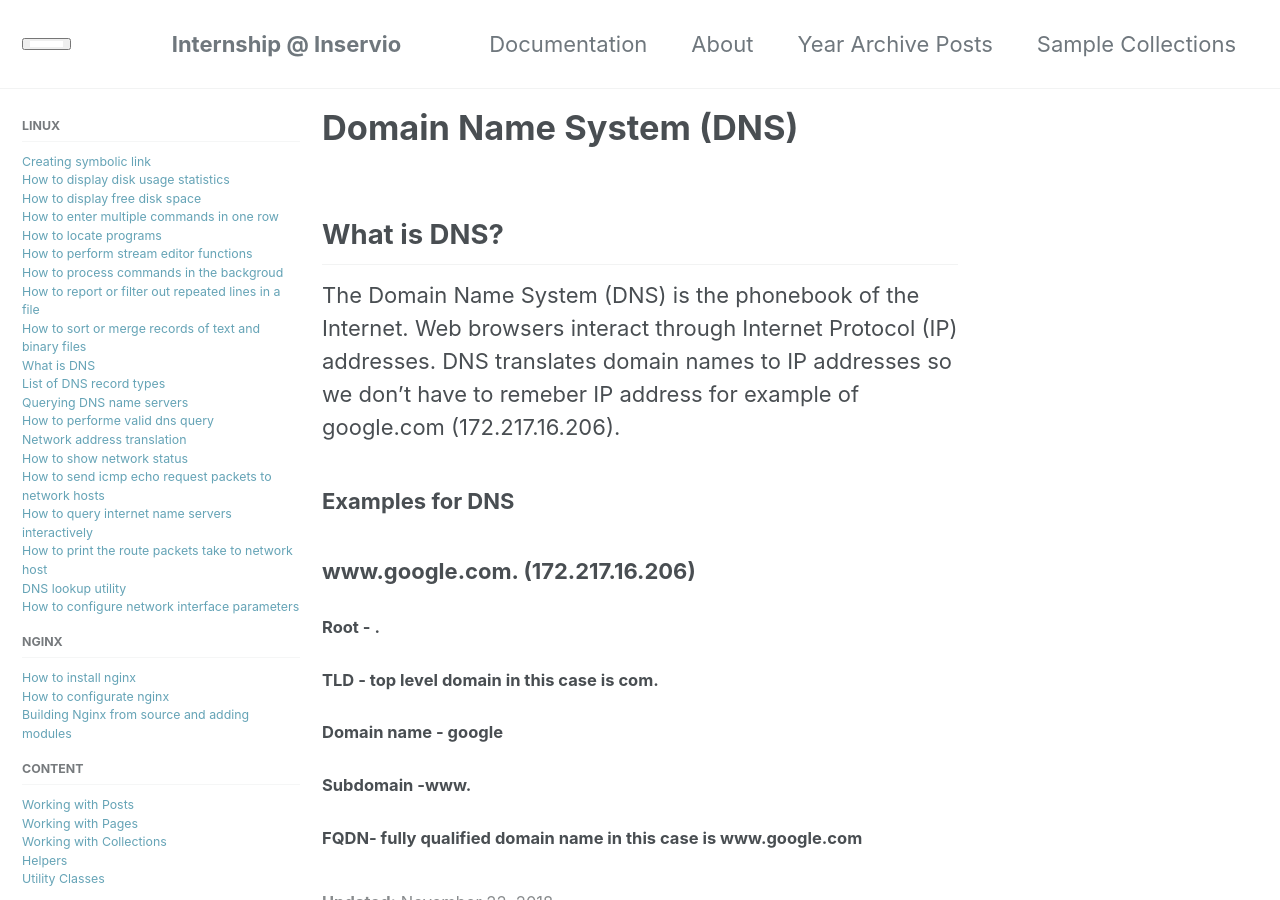
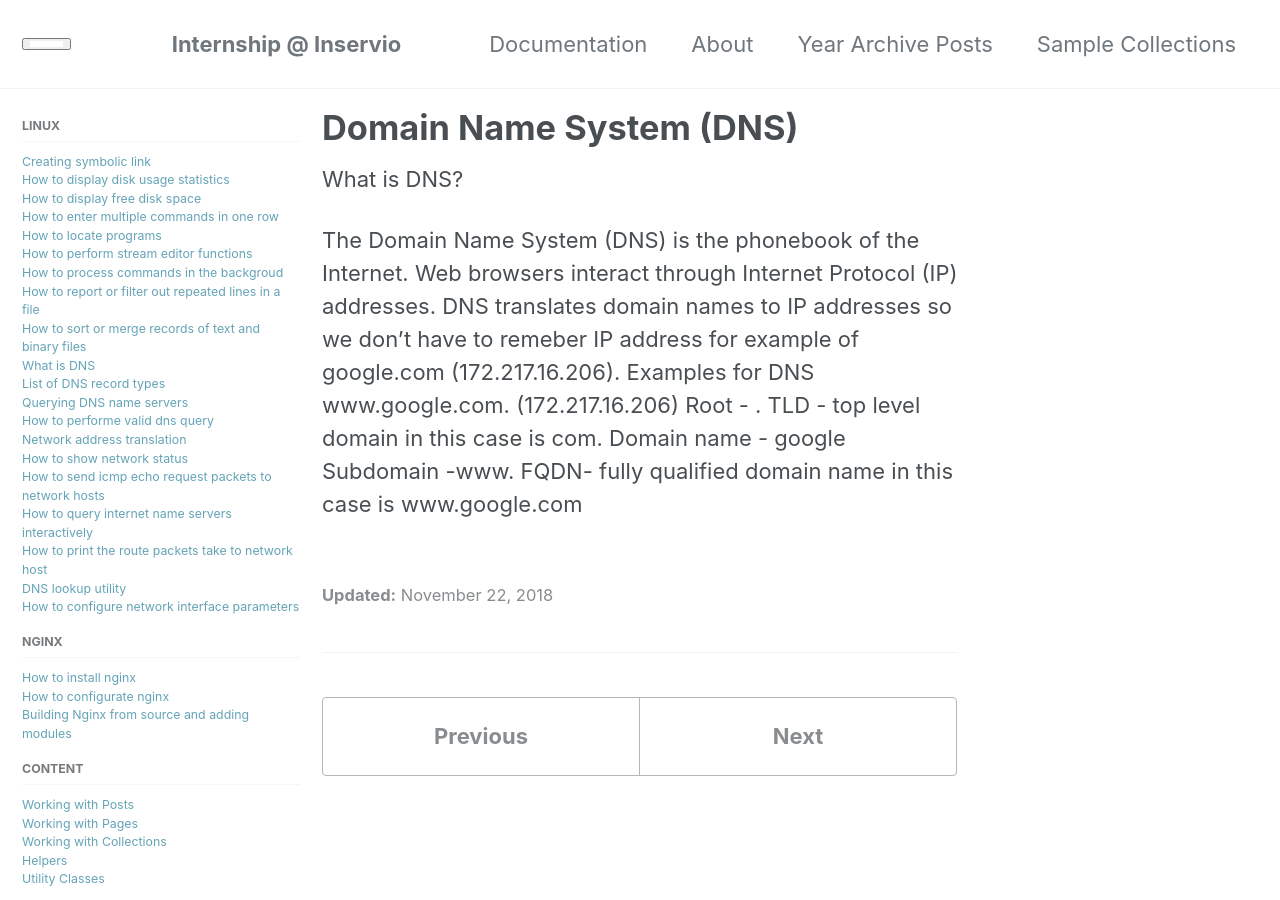
Before and after one commit to inservio/internship, a Jekyll site: the page built from _docs/linux/what-is-dns.md, in a window 1280 px wide and 900 px high. Built offline with Jekyll 4.4.1, drawn with Linux system fonts in a browser that asks for light colours.

Commit message:
editing dns blog

```diff
--- a/_docs/linux/what-is-dns.md
+++ b/_docs/linux/what-is-dns.md
@@ -7,15 +7,13 @@ permalink: /docs/linux/what-is-dns/
 
 {% include base_path %}
 
-## What is DNS?
+What is DNS?
 
-The Domain Name System (DNS) is the phonebook of the Internet.
-Web browsers interact through Internet Protocol (IP) addresses.
-DNS translates domain names to IP addresses so we don't have to remeber IP address for example of google.com (172.217.16.206).
-### Examples for DNS
-### www.google.com. (172.217.16.206)
-##### Root - .
-##### TLD - top level domain in this case is com.
-##### Domain name - google
-##### Subdomain -www.
-##### FQDN- fully qualified domain name in this case is www.google.com
+The Domain Name System (DNS) is the phonebook of the Internet. Web browsers interact through Internet Protocol (IP) addresses. DNS translates domain names to IP addresses so we don’t have to remeber IP address for example of google.com (172.217.16.206).
+Examples for DNS
+www.google.com. (172.217.16.206)
+Root - .
+TLD - top level domain in this case is com.
+Domain name - google
+Subdomain -www.
+FQDN- fully qualified domain name in this case is www.google.com
```
Also changed, not shown: _docs/linux/dns-lookup-utility.md (added, +20 -0 lines), _docs/linux/how-to-configure-network-interface-parameters.md (added, +18 -0 lines), _docs/linux/how-to-print-the-route-packets-take-to-network-host.md (added, +15 -0 lines), _docs/linux/how-to-query-internet-name-servers-interactively.md (added, +16 -0 lines), _docs/linux/how-to-send-icmp-echo-request-packets-to-network-hosts.md (added, +41 -0 lines), _docs/linux/how-to-show-network-status.md (added, +28 -0 lines), _docs/linux/network-address-translation.md (added, +14 -0 lines).
